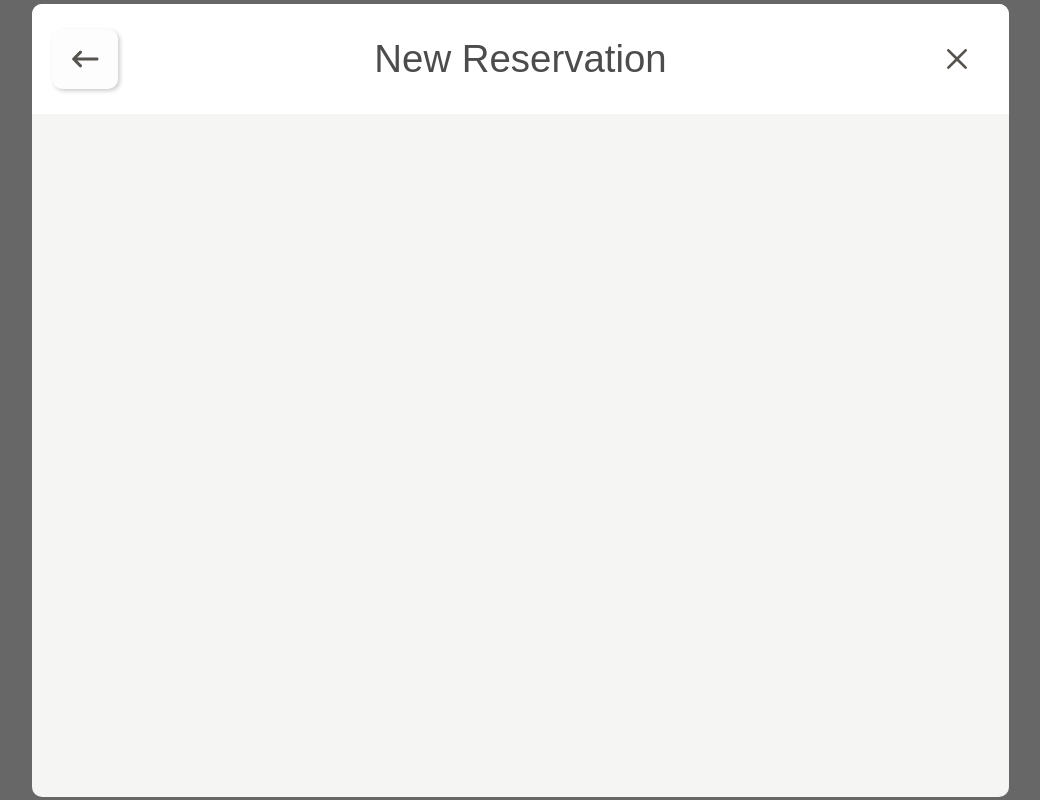
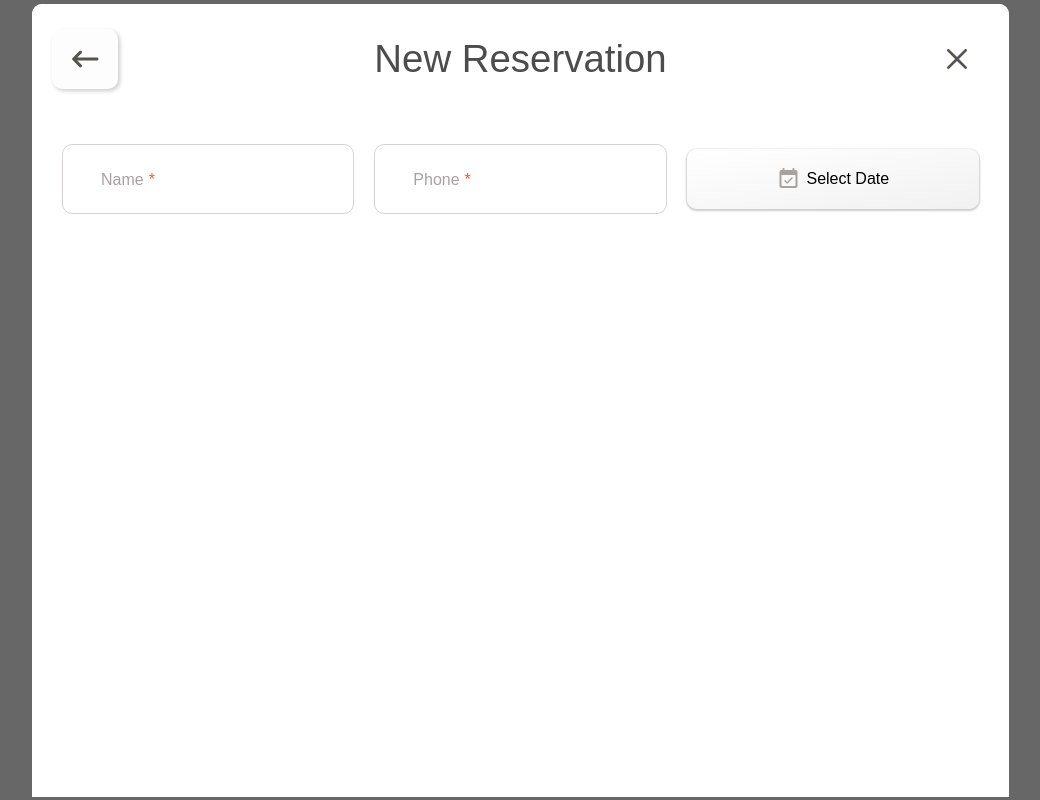
Before and after one commit to vinitus/manage-reservations, a SvelteKit app: page /new in a window 1280 px wide. Shown: the whole page, without its empty margins (112-1152 px from the left). Built offline with nearby package versions, Linux system fonts and the light colour scheme.

Commit message:
name, phone, 캘린더 렌더링

```diff
--- a/src/routes/new/+page.svelte
+++ b/src/routes/new/+page.svelte
@@ -1,5 +1,6 @@
 <script>
 	import Header from '../Header.svelte';
+	import event_available from '$lib/images/event_available.svg';
 </script>
 
 <svelte:head>
@@ -8,6 +9,32 @@
 
 <section>
 	<Header isNew={true} />
+	<form action="">
+		<div class="row">
+			<div class="input-wrapper">
+				<input type="text" name="name" id="name" required />
+				<label for="name">
+					<div class="placeholder-div">
+						<p>Name</p>
+						<p>*</p>
+					</div>
+				</label>
+			</div>
+			<div class="input-wrapper">
+				<input type="text" name="phone" id="phone" required />
+				<label for="phone">
+					<div class="placeholder-div">
+						<p>Phone</p>
+						<p>*</p>
+					</div>
+				</label>
+			</div>
+			<button type="button">
+				<img src={event_available} alt="event_available" />
+				<p>Select Date</p>
+			</button>
+		</div>
+	</form>
 </section>
 
 <style>
@@ -22,6 +49,90 @@
 		align-items: center;
 		flex: 0.6;
 		position: fixed;
-		background-color: #f5f5f4;
+	}
+
+	.placeholder-div {
+		display: flex !important;
+		align-items: center !important;
+		border: none !important;
+		color: #a8a29e;
+	}
+
+	.placeholder-div p:last-child {
+		color: #ed602d;
+		margin-left: 5px;
+	}
+
+	form {
+		width: 100%;
+		height: 100%;
+		margin-top: 110px;
+		background-color: #ffffff;
+	}
+
+	.input-wrapper {
+		position: relative;
+		padding: 0px 35px;
+	}
+
+	.row {
+		display: flex;
+		justify-content: space-between;
+		align-items: center;
+		padding: 30px 30px 0px 30px;
+	}
+
+	.row div {
+		border: 1px solid #d6d3d1;
+		border-radius: 10px;
+		width: calc((100% - 40px) / 3);
+		height: 70px;
+		display: flex;
+		align-items: center;
+		justify-content: flex-start;
+	}
+
+	.row button {
+		width: calc((100% - 40px) / 3);
+		height: 60px;
+		display: flex;
+		align-items: center;
+		justify-content: center;
+		border: none;
+		border-radius: 10px;
+		background: linear-gradient(to right bottom, #ffffff, #f1f1f1);
+		box-shadow: 0px 1px 2px 1px rgba(0, 0, 0, 0.2);
+	}
+
+	.row button p {
+		margin-left: 5px;
+	}
+
+	input {
+		max-width: -webkit-fill-available;
+		height: fit-content;
+		border: none;
+	}
+
+	input:focus {
+		outline: none;
+	}
+
+	label {
+		transition: all 0.2s ease-in-out;
+		position: absolute;
+		pointer-events: none;
+		top: 0px;
+		padding-left: 3px;
+	}
+
+	input:valid + label {
+		top: -20px;
+		font-size: 12px;
+	}
+
+	input:focus + label {
+		top: -20px;
+		font-size: 12px;
 	}
 </style>
```
